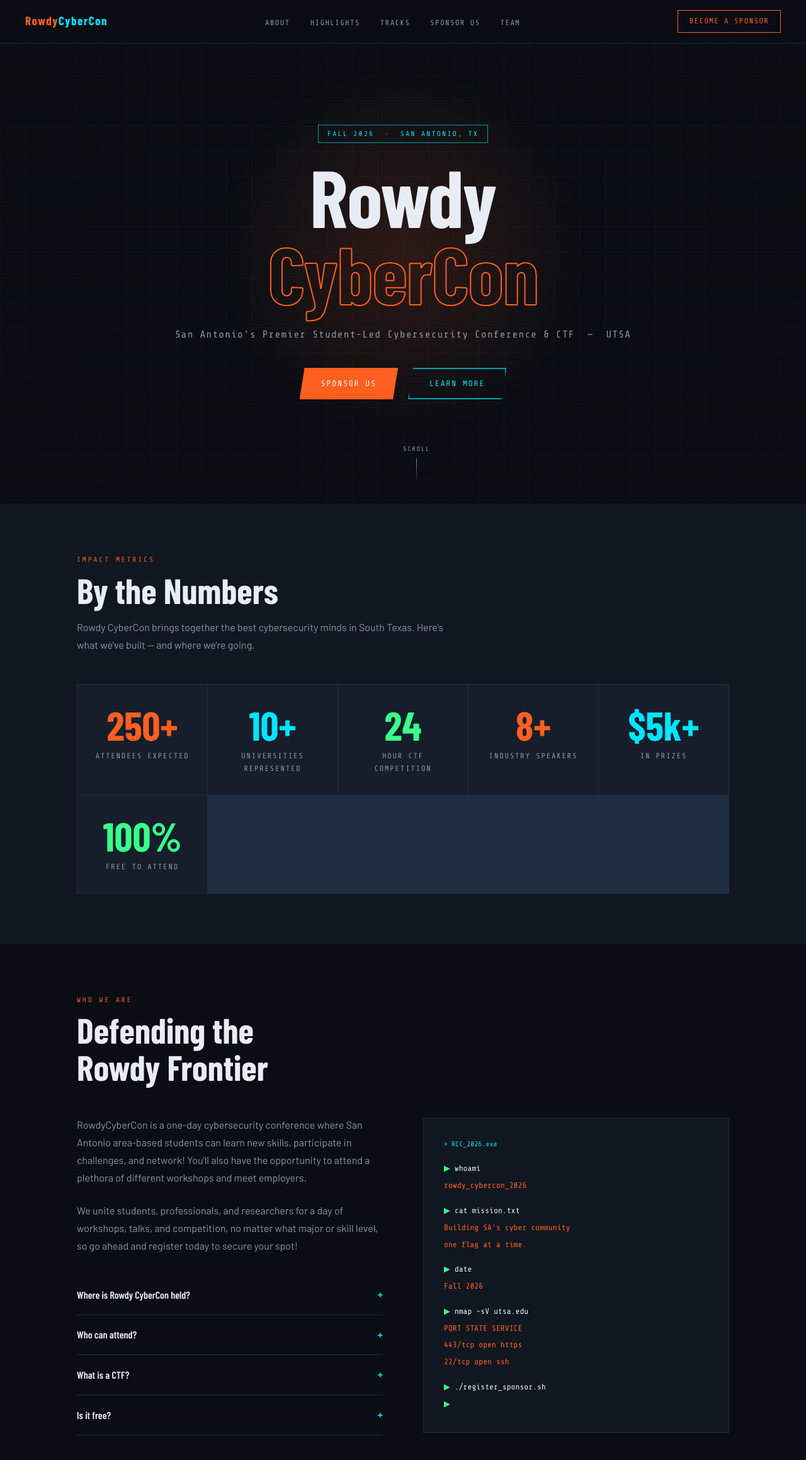
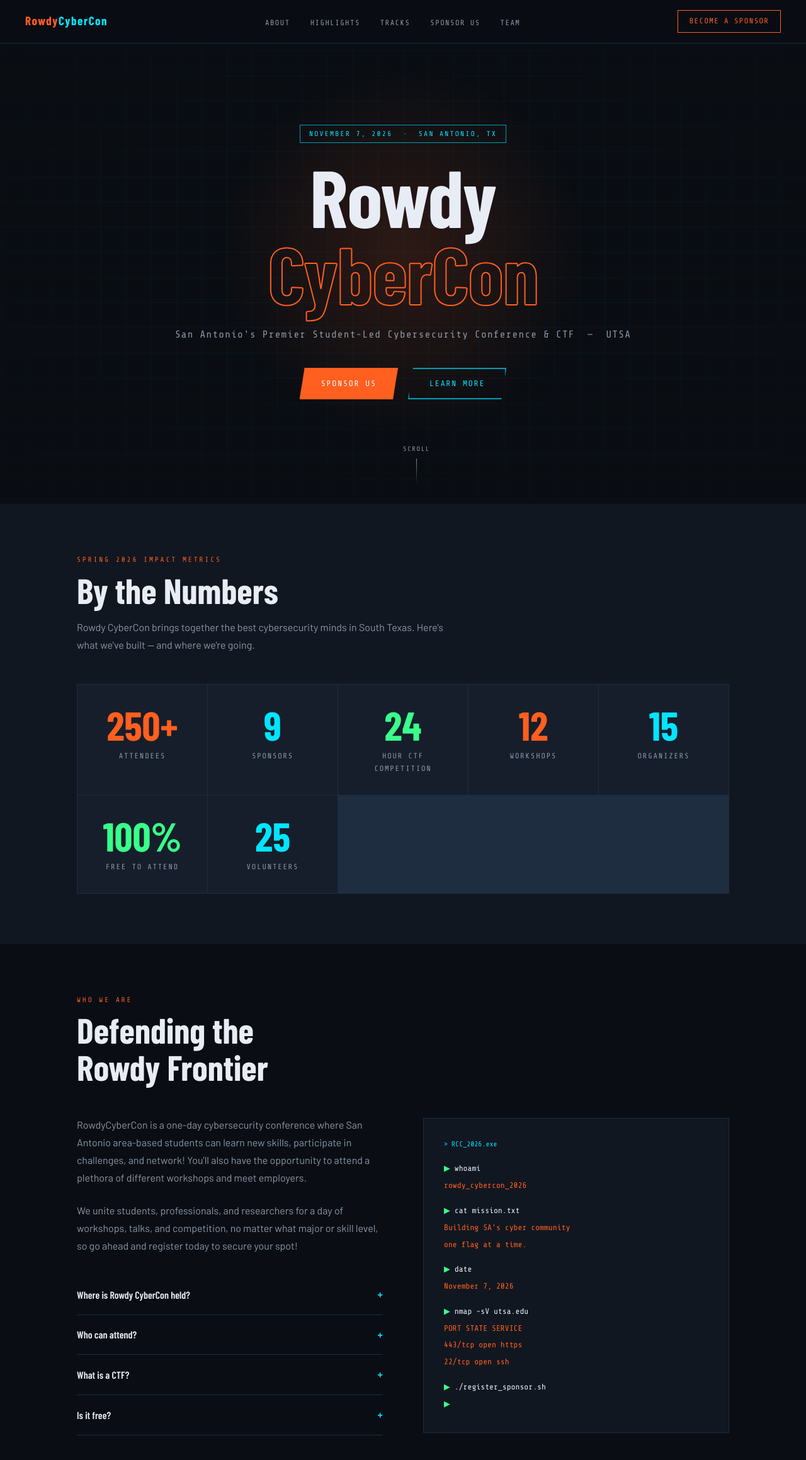
Before and after one commit to sghdz019/RowdyCyberCon, a React (Create React App) app: page / in a window 1280 px wide. Shown: the top 2318 px of the page at 63% size. Built offline with nearby package versions, Linux system fonts and the light colour scheme; the HTML template or start-up script is replaced by a standard one; a web font is replaced by a local one.

Commit message:
favicon inclusion, stat changes

```diff
--- a/public/index.html
+++ b/public/index.html
@@ -8,6 +8,7 @@
     <link rel="preconnect" href="https://fonts.googleapis.com" />
     <link rel="preconnect" href="https://fonts.gstatic.com" crossorigin />
     <link href="https://fonts.googleapis.com/css2?family=Share+Tech+Mono&family=Barlow+Condensed:wght@300;400;600;700;900&family=Barlow:wght@300;400;500&display=swap" rel="stylesheet" />
+    <link rel="icon" type="image/svg+xml" href="/favicon.svg" />
   </head>
   <body>
     <div id="root"></div>
--- a/src/components/About.jsx
+++ b/src/components/About.jsx
@@ -69,7 +69,7 @@
             <div className="terminal-line"><span className="out">Building SA's cyber community</span></div>
             <div className="terminal-line"><span className="out">one flag at a time.</span></div>
             <div className="terminal-line mt"><span className="prompt">▶ </span><span className="cmd">date</span></div>
-            <div className="terminal-line"><span className="out">Fall 2026</span></div>
+            <div className="terminal-line"><span className="out">November 7, 2026</span></div>
             <div className="terminal-line mt"><span className="prompt">▶ </span><span className="cmd">nmap -sV utsa.edu</span></div>
             <div className="terminal-line"><span className="out">PORT     STATE  SERVICE</span></div>
             <div className="terminal-line"><span className="out">443/tcp  open   https</span></div>
--- a/src/components/Hero.jsx
+++ b/src/components/Hero.jsx
@@ -6,7 +6,7 @@
     <section id="hero" className="hero">
       <div className="hero-grid-bg" />
       <div className="hero-glow" />
-      <div className="badge">Fall 2026 &nbsp;·&nbsp; San Antonio, TX</div>
+      <div className="badge">November 7, 2026 &nbsp;·&nbsp; San Antonio, TX</div>
       <h1 className="hero-title">
         <span className="line1">Rowdy</span>
         <span className="line2">CyberCon</span>
--- a/src/components/Sponsors.jsx
+++ b/src/components/Sponsors.jsx
@@ -12,7 +12,6 @@
 ];
 
 export default function Sponsors() {
-  // Duplicate the list so the marquee loops seamlessly
   const items = [...SPONSORS, ...SPONSORS];
 
   return (
--- a/src/components/Stats.jsx
+++ b/src/components/Stats.jsx
@@ -4,12 +4,13 @@
 
 // ── Edit these to update your numbers ──────────────────────────
 const STATS = [
-  { num: '250+',  label: 'Attendees Expected',      color: ''      },
-  { num: '10+',   label: 'Universities Represented', color: 'cyan'  },
+  { num: '250+',  label: 'Attendees',                color: ''      },
+  { num: '9',     label: 'Sponsors',                 color: 'cyan'  },
   { num: '24',    label: 'Hour CTF Competition',     color: 'green' },
-  { num: '8+',    label: 'Industry Speakers',        color: ''      },
-  { num: '$5k+',  label: 'In Prizes',                color: 'cyan'  },
+  { num: '12',    label: 'Workshops',                color: ''      },
+  { num: '15',    label: 'Organizers',               color: 'cyan'  },
   { num: '100%',  label: 'Free to Attend',           color: 'green' },
+  { num: '25',    label: 'Volunteers',               color:'cyan'}
 ];
 
 export default function Stats() {
@@ -21,7 +22,7 @@
   return (
     <section id="stats" className="stats-section">
       <div className="section-inner">
-        <div className="section-label" ref={labelRef}>Impact Metrics</div>
+        <div className="section-label" ref={labelRef}>Spring 2026 Impact Metrics</div>
         <h2 className="section-title" ref={titleRef}>By the Numbers</h2>
         <p className="section-desc" ref={descRef}>
           Rowdy CyberCon brings together the best cybersecurity minds in South Texas.
```
Also changed, not shown: public/favicon.svg (added).
